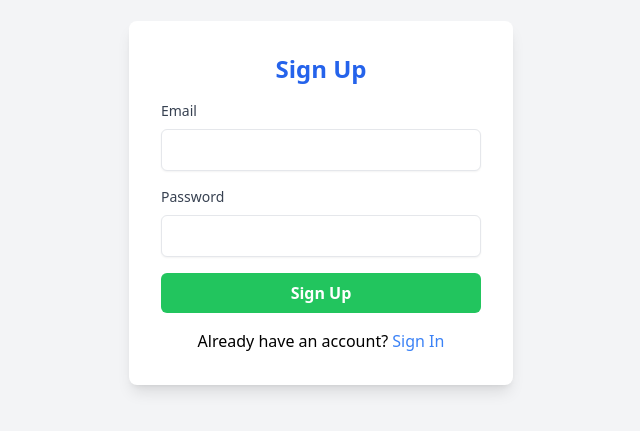
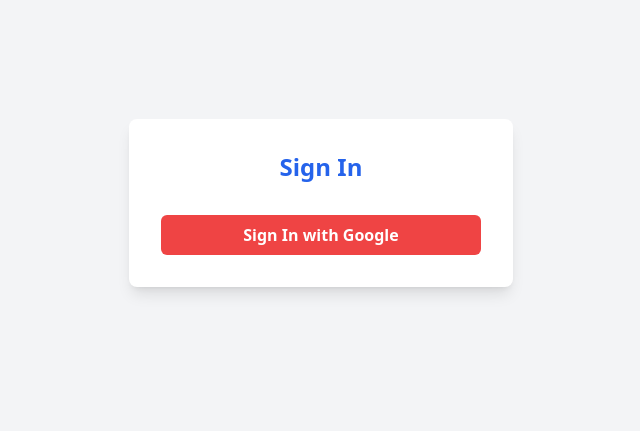
Before and after one commit to IdanZeman/fit-nutrition-web, a React (Create React App) app: page /signup in a window 1280 px wide. Shown: the part 197-628 px from the top of the page, without its empty margins (319-959 px from the left). Built offline with nearby package versions, Linux system fonts and the light colour scheme.

Commit message:
supprot google auth

```diff
--- a/src/SignUp.js
+++ b/src/SignUp.js
@@ -1,72 +1,45 @@
 import React, { useState } from 'react';
 import { auth } from './firebase-config';
-import { createUserWithEmailAndPassword } from 'firebase/auth';
+import { GoogleAuthProvider, signInWithPopup } from 'firebase/auth';
 import { useNavigate } from 'react-router-dom';
 
+const provider = new GoogleAuthProvider(); // Basic Google Auth Provider setup
+
 const SignUp = () => {
-  const [email, setEmail] = useState('');
-  const [password, setPassword] = useState('');
   const [error, setError] = useState('');
   const [loading, setLoading] = useState(false);
   const navigate = useNavigate();
 
-  const handleSubmit = async (e) => {
-    e.preventDefault();
-    setLoading(true); // Start loading state
-    setError(''); // Clear previous errors
+  const handleGoogleSignIn = async () => {
+    try {
+      setLoading(true);
+      setError(''); // Clear previous errors, if any
 
-    try {
-      // Create a new user
-      await createUserWithEmailAndPassword(auth, email, password);
-      navigate('/dashboard'); // Redirect to the dashboard or home page after successful sign up
+      // Sign in with Google using a popup
+      await signInWithPopup(auth, provider);
+
+      // On successful sign-in, navigate to the dashboard or home
+      navigate('/dashboard');
     } catch (err) {
-      console.error('Sign Up Error: ', err.code, err.message); // Log error code and message
-
-      // Custom error message based on Firebase error code
-      if (err.code === 'auth/weak-password') {
-        setError('Password should be at least 6 characters long.');
-      } else if (err.code === 'auth/email-already-in-use') {
-        setError('This email is already in use. Please try logging in.');
-      } else if (err.code === 'auth/invalid-email') {
-        setError('Invalid email address. Please provide a valid email.');
-      } else {
-        setError('Error creating account. Please try again.');
-      }
+      setError('Error signing in with Google. Please try again.');
+      console.error('Google Sign-In Error:', err.message);
     } finally {
-      setLoading(false); // End loading state
+      setLoading(false);
     }
   };
 
   return (
     <div className="flex justify-center items-center h-screen bg-gray-100">
       <div className="w-full max-w-sm p-8 bg-white rounded-lg shadow-lg">
-        <h1 className="text-2xl font-semibold text-center text-blue-600">Sign Up</h1>
-        <form onSubmit={handleSubmit} className="mt-4 space-y-4">
-          <div>
-            <label htmlFor="email" className="block text-sm font-medium text-gray-700">
-              Email
-            </label>
-            <input
-              type="email"
-              id="email"
-              className="w-full px-4 py-2 mt-2 border rounded-md shadow-sm focus:outline-none focus:ring-2 focus:ring-blue-500"
-              value={email}
-              onChange={(e) => setEmail(e.target.value)}
-              required
-            />
-          </div>
-          <div>
-            <label htmlFor="password" className="block text-sm font-medium text-gray-700">
-              Password
-            </label>
-            <input
-              type="password"
-              id="password"
-              className="w-full px-4 py-2 mt-2 border rounded-md shadow-sm focus:outline-none focus:ring-2 focus:ring-blue-500"
-              value={password}
-              onChange={(e) => setPassword(e.target.value)}
-              required
-            />
+        <h1 className="text-2xl font-semibold text-center text-blue-600">Sign In</h1>
+
+        <div className="mt-8 flex justify-center">
+          <button
+            onClick={handleGoogleSignIn}
+            className="w-full px-6 py-2 text-white font-semibold bg-red-500 hover:bg-red-600 rounded-md transition duration-300"
+          >
+            {loading ? 'Signing In with Google...' : 'Sign In with Google'}
+          </button>
         </div>
 
         {error && (
@@ -74,28 +47,6 @@
             <p>{error}</p>
           </div>
         )}
-
-          <div className="mt-6 flex justify-center">
-            <button
-              type="submit"
-              className={`w-full px-6 py-2 text-white font-semibold rounded-md ${
-                loading ? 'bg-gray-400 cursor-not-allowed' : 'bg-green-500 hover:bg-green-700'
-              } transition duration-300`}
-              disabled={loading}
-            >
-              {loading ? 'Signing Up...' : 'Sign Up'}
-            </button>
-          </div>
-        </form>
-
-        <div className="mt-4 text-center">
-          <p>
-            Already have an account?{' '}
-            <a href="/signin" className="text-blue-500 hover:text-blue-700">
-              Sign In
-            </a>
-          </p>
-        </div>
       </div>
     </div>
   );
```
Lines whose indentation alone changed are shown as unchanged.
